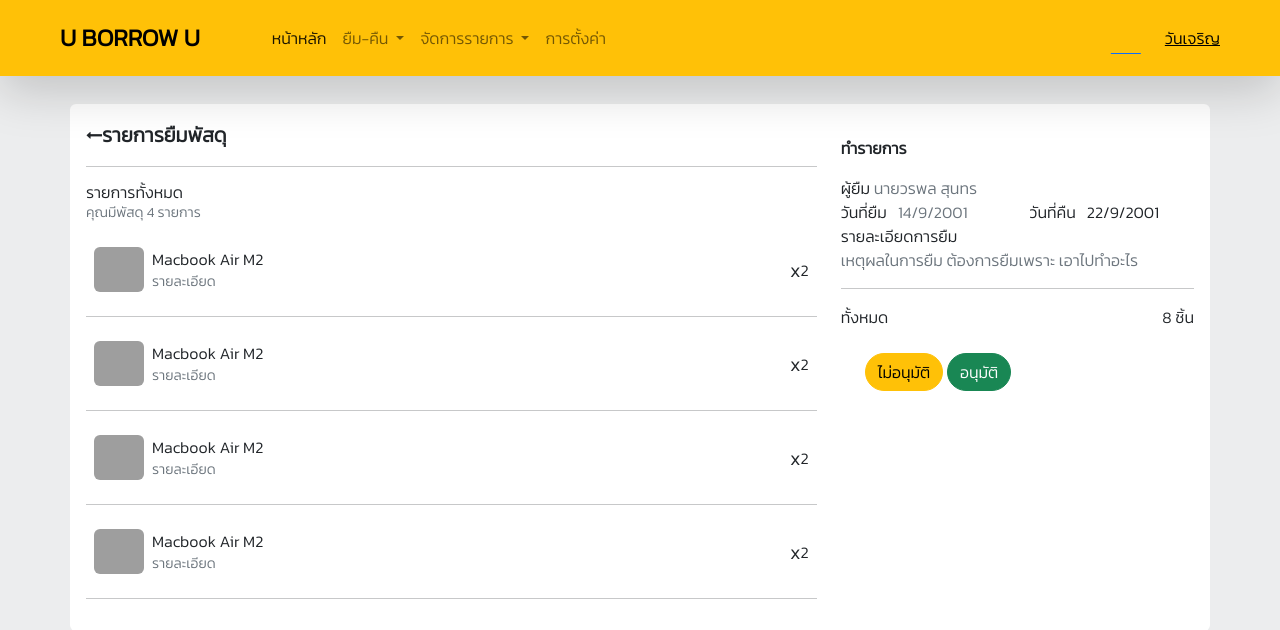
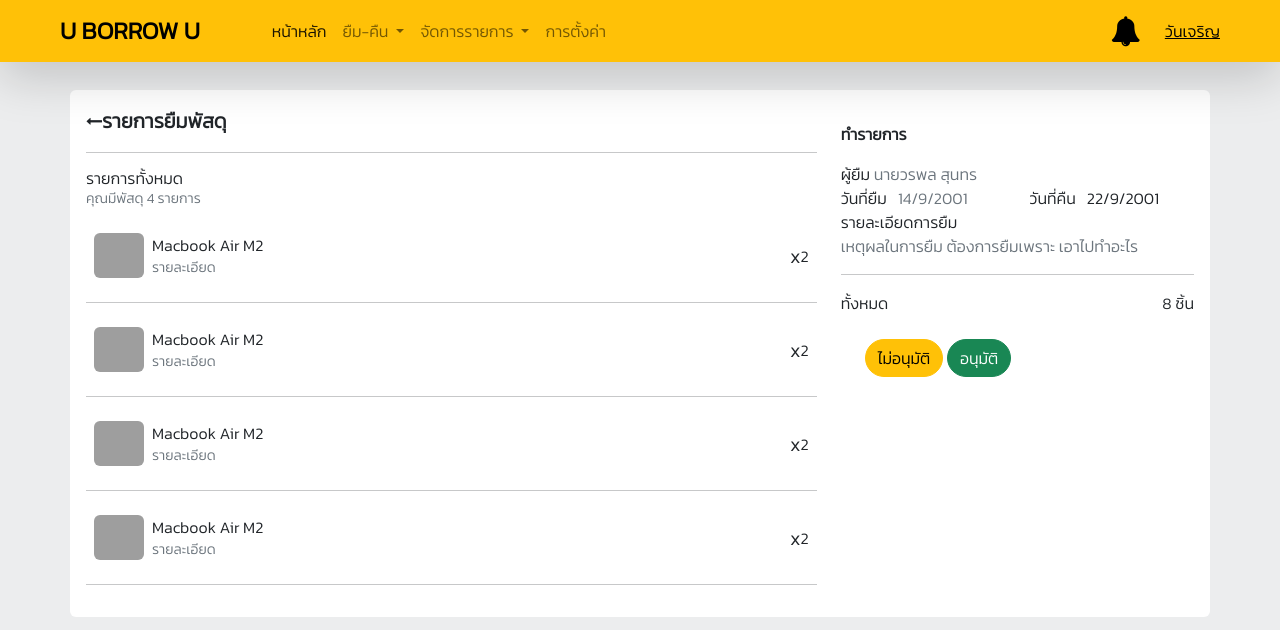
Before and after one commit to ponchakridsrisuwan/U_BORROW_U, a Django app: page /staff_borrow_detail/ in a window 1280 px wide. Shown: the top 630 px of the page. Run offline with Django 4.2, Linux system fonts and the light colour scheme; some libraries are stand-ins or nearby versions; grey boxes are pictures that could not be loaded.

Commit message:
edit icon in navbar staff

```diff
--- a/templates/components/headerstaff.html
+++ b/templates/components/headerstaff.html
@@ -41,7 +41,7 @@
 
             <div class="nav-item dropdown mx-2 ">
                 <a class="" href="#" role="button" data-bs-toggle="dropdown" aria-expanded="false">
-                        <i class='fas fa-bell text-black' style='font-size:40px'></i>
+                        <i class='fa fa-bell text-black' style='font-size:30px'></i>
                 </a>
                 <ul class="dropdown-menu dropdown-menu-lg-end">
                     <li>
```
